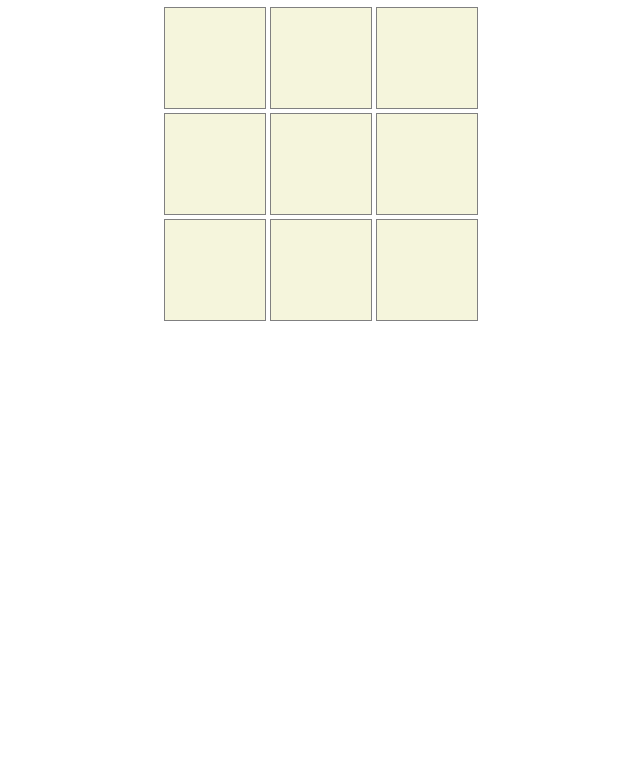
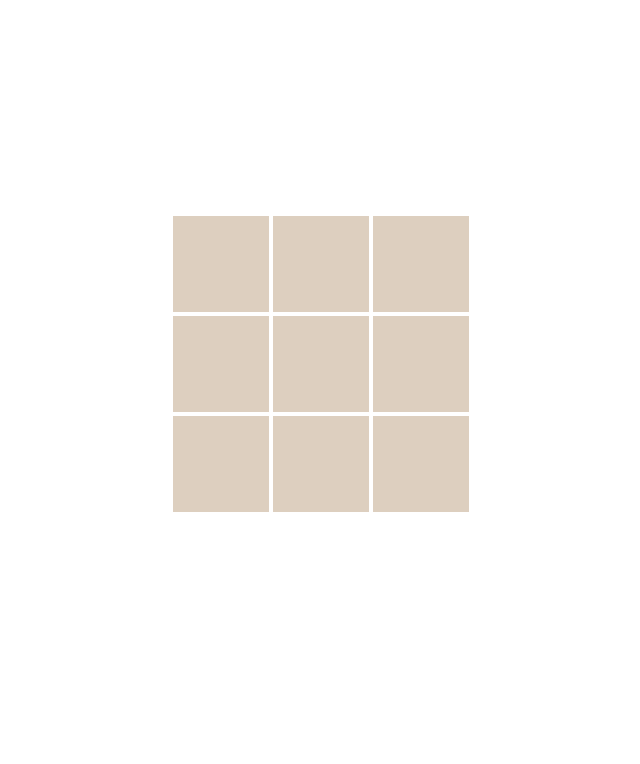
Before and after one commit to eduardovscruuz/curso-prog-br, a plain HTML site: page Jogo da Velha/index.html in a window 1280 px wide. Shown: the part 73-837 px from the top of the page, without its empty margins (319-959 px from the left). Before the commit the page ends 800 px from the top, so only its background shows below. Drawn offline with Linux system fonts and the light colour scheme.

Commit message:
mudança para display grid

```diff
--- a/Jogo da Velha/index.html
+++ b/Jogo da Velha/index.html
@@ -13,21 +13,15 @@
     <h1>Jogo da velha</h1>
 
     <div class="stage">
-        <div>
             <div id="0" class="square"></div>
             <div id="1" class="square"></div>
             <div id="2" class="square"></div>
-        </div>
-        <div>
             <div id="3" class="square"></div>
             <div id="4" class="square"></div>
             <div id="5" class="square"></div>
-        </div>
-        <div>
             <div id="6" class="square"></div>
             <div id="7" class="square"></div>
             <div id="8" class="square"></div>
-        </div>
     </div>
 
     <script src="./scripts/game.js"></script>
--- a/Jogo da Velha/styles/style.css
+++ b/Jogo da Velha/styles/style.css
@@ -1,17 +1,33 @@
+*{
+    box-sizing: border-box;
+    margin: 0;
+    padding: 0;
+}
 body{
     text-align: center;
+    height: 100vh;
+    width: 100vw;
 
 }
 h1{
     font-family: Arial, Helvetica, sans-serif;
 }
 
+.stage{
+    display: grid;
+    height: 100%;
+    width: 100%;
+    justify-content: center;
+    justify-items: center;
+    align-items: center;
+    align-content: center;
+    grid-template-columns: repeat(3, auto);
+}
 .square{
     width: 100px;
     height: 100px;
-    background-color: beige;
-    border: 1px solid gray;
-    display: inline-block;
+    background-color: rgb(221, 207, 191);
+    border: 2px solid rgb(255, 255, 255);
 }
 
 .o{
```
